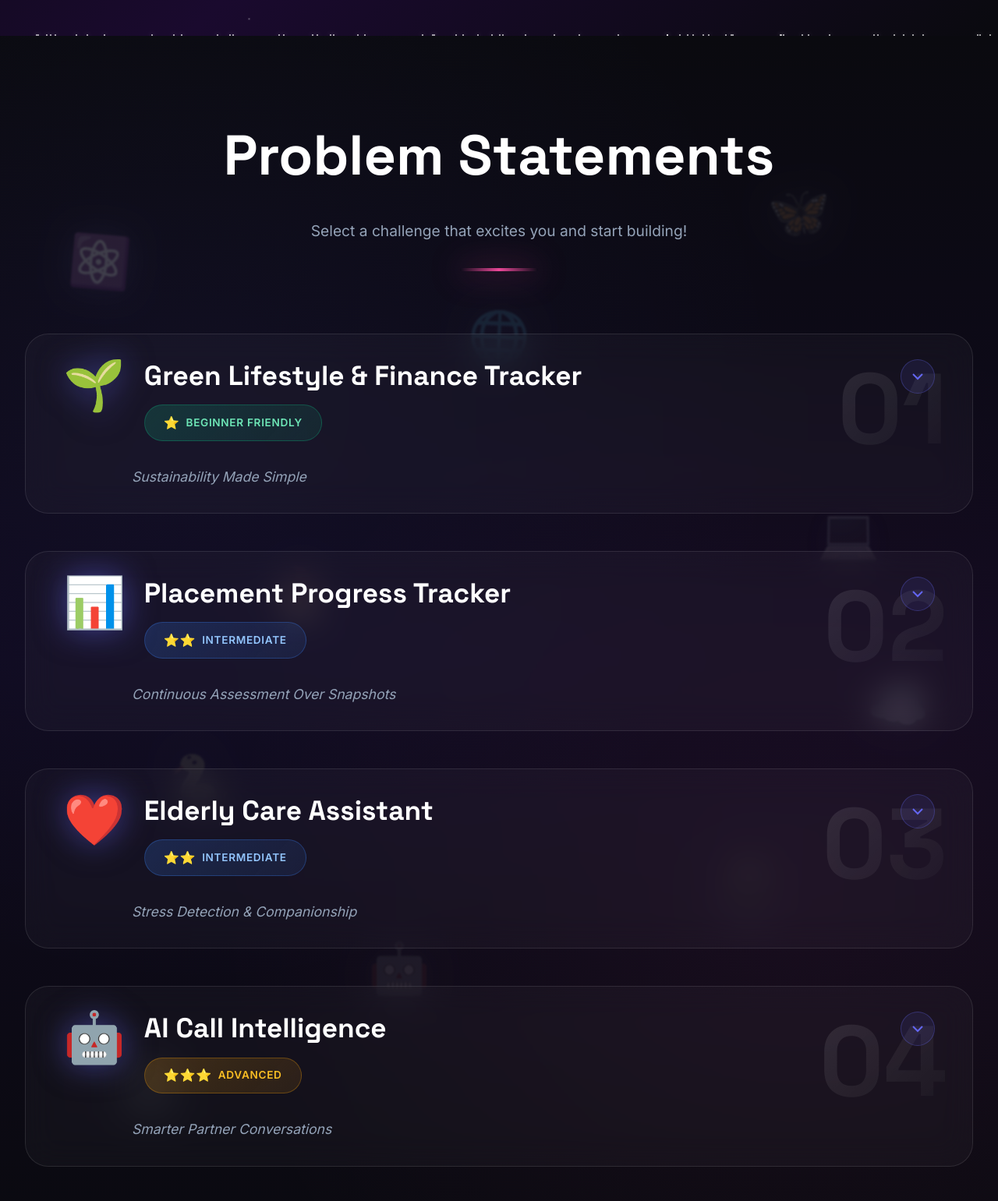
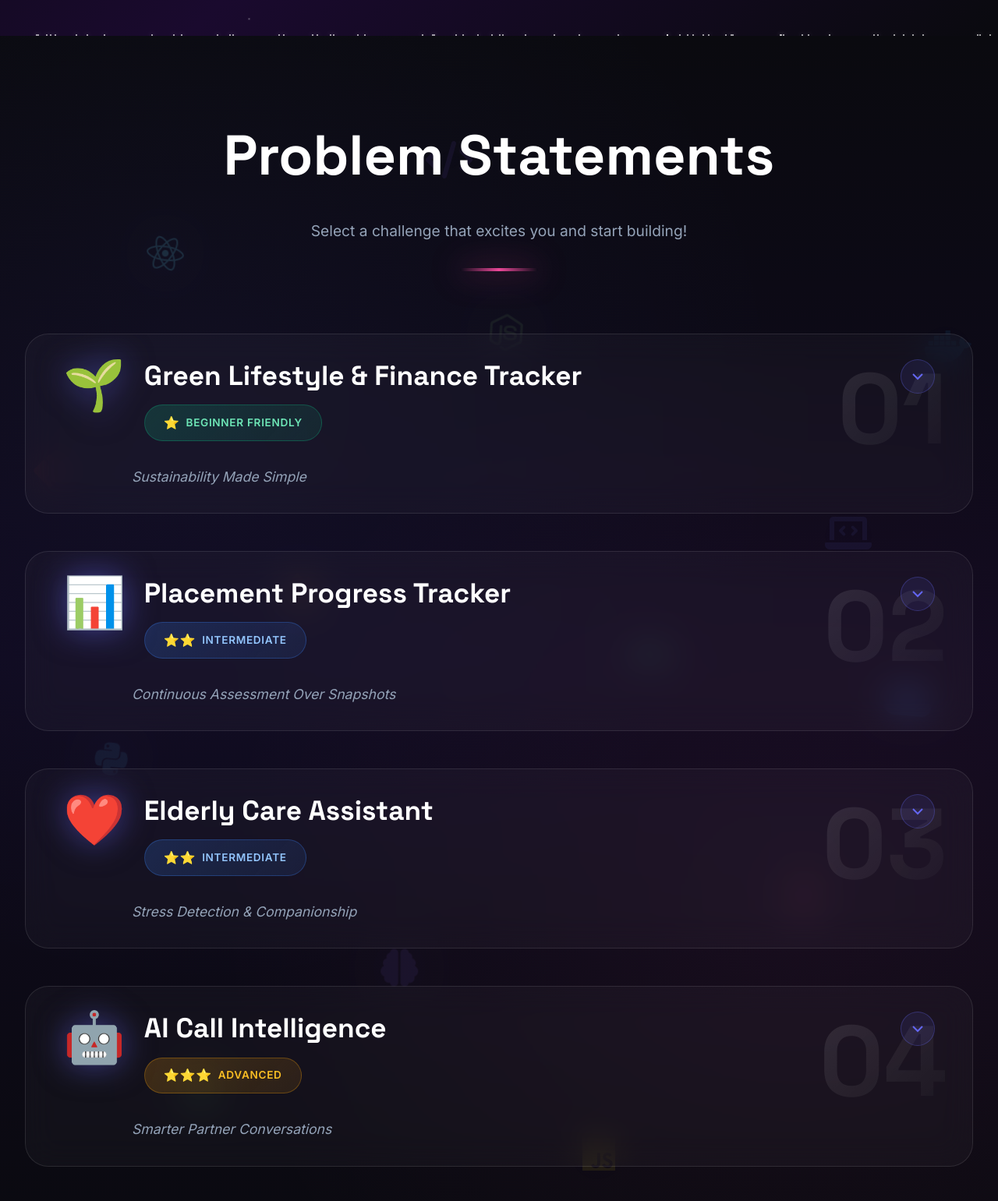
Before and after one commit to samanderson2003/hackathon-hub, a plain HTML site: page index.html in a window 1280 px wide. Shown: the part 754-2295 px from the top of the page at 78% size. Drawn offline with Linux system fonts and the light colour scheme.

Commit message:
Replace emoji icons with Font Awesome professional icons
- Add Font Awesome CDN link to HTML head
- Replace 10 emoji tech icons with 15 Font Awesome icons
- Add professional icons: React, Flutter, Python, Node.js, Git, Docker, Android
- Implement individual color theming for each icon type
- Enhance floating animation with rotation and translation
- Add hover effects with scale and glow
- Improve opacity transitions for better visibility
- Add will-change property for performance optimization

```diff
--- a/index.html
+++ b/index.html
@@ -8,6 +8,7 @@
     <link rel="preconnect" href="https://fonts.googleapis.com">
     <link rel="preconnect" href="https://fonts.gstatic.com" crossorigin>
     <link href="https://fonts.googleapis.com/css2?family=Inter:wght@300;400;500;600;700;800;900&family=Space+Grotesk:wght@300;400;500;600;700&display=swap" rel="stylesheet">
+    <link rel="stylesheet" href="https://cdnjs.cloudflare.com/ajax/libs/font-awesome/6.0.0/css/all.min.css">
 </head>
 <body>
     <!-- Custom Cursor -->
@@ -86,17 +87,53 @@
     <!-- Problem Statements Section -->
     <main class="problems-container">
         <!-- Floating Tech Icons Background -->
+                <!-- Floating Tech Icons -->
         <div class="floating-icons">
-            <div class="tech-icon" style="--delay: 0s; --duration: 20s; --x: 10%; --y: 20%;">⚛️</div>
-            <div class="tech-icon" style="--delay: 2s; --duration: 25s; --x: 80%; --y: 15%;">🦋</div>
-            <div class="tech-icon" style="--delay: 4s; --duration: 22s; --x: 20%; --y: 60%;">🐍</div>
-            <div class="tech-icon" style="--delay: 1s; --duration: 24s; --x: 75%; --y: 70%;">📱</div>
-            <div class="tech-icon" style="--delay: 3s; --duration: 26s; --x: 15%; --y: 85%;">🗄️</div>
-            <div class="tech-icon" style="--delay: 5s; --duration: 23s; --x: 85%; --y: 40%;">💻</div>
-            <div class="tech-icon" style="--delay: 2.5s; --duration: 21s; --x: 50%; --y: 25%;">🌐</div>
-            <div class="tech-icon" style="--delay: 4.5s; --duration: 27s; --x: 40%; --y: 75%;">🤖</div>
-            <div class="tech-icon" style="--delay: 1.5s; --duration: 24s; --x: 90%; --y: 55%;">☁️</div>
-            <div class="tech-icon" style="--delay: 3.5s; --duration: 25s; --x: 30%; --y: 45%;">🔥</div>
+            <div class="tech-icon" style="--delay: 0s; --duration: 20s; --x: 15%; --y: 20%;">
+                <i class="fab fa-react"></i>
+            </div>
+            <div class="tech-icon" style="--delay: 2s; --duration: 22s; --x: 75%; --y: 15%;">
+                <i class="fab fa-flutter"></i>
+            </div>
+            <div class="tech-icon" style="--delay: 1s; --duration: 25s; --x: 10%; --y: 60%;">
+                <i class="fab fa-python"></i>
+            </div>
+            <div class="tech-icon" style="--delay: 3s; --duration: 19s; --x: 80%; --y: 70%;">
+                <i class="fas fa-mobile-alt"></i>
+            </div>
+            <div class="tech-icon" style="--delay: 4s; --duration: 26s; --x: 20%; --y: 85%;">
+                <i class="fas fa-database"></i>
+            </div>
+            <div class="tech-icon" style="--delay: 5s; --duration: 23s; --x: 85%; --y: 40%;">
+                <i class="fas fa-laptop-code"></i>
+            </div>
+            <div class="tech-icon" style="--delay: 2.5s; --duration: 21s; --x: 50%; --y: 25%;">
+                <i class="fab fa-node-js"></i>
+            </div>
+            <div class="tech-icon" style="--delay: 4.5s; --duration: 27s; --x: 40%; --y: 75%;">
+                <i class="fas fa-brain"></i>
+            </div>
+            <div class="tech-icon" style="--delay: 1.5s; --duration: 24s; --x: 90%; --y: 55%;">
+                <i class="fas fa-cloud"></i>
+            </div>
+            <div class="tech-icon" style="--delay: 3.5s; --duration: 25s; --x: 30%; --y: 45%;">
+                <i class="fas fa-fire"></i>
+            </div>
+            <div class="tech-icon" style="--delay: 6s; --duration: 28s; --x: 60%; --y: 90%;">
+                <i class="fab fa-js"></i>
+            </div>
+            <div class="tech-icon" style="--delay: 7s; --duration: 23s; --x: 5%; --y: 35%;">
+                <i class="fab fa-git-alt"></i>
+            </div>
+            <div class="tech-icon" style="--delay: 5.5s; --duration: 26s; --x: 95%; --y: 25%;">
+                <i class="fab fa-docker"></i>
+            </div>
+            <div class="tech-icon" style="--delay: 8s; --duration: 24s; --x: 45%; --y: 10%;">
+                <i class="fas fa-code"></i>
+            </div>
+            <div class="tech-icon" style="--delay: 3.8s; --duration: 22s; --x: 65%; --y: 50%;">
+                <i class="fab fa-android"></i>
+            </div>
         </div>
 
         <div class="section-header">
--- a/style.css
+++ b/style.css
@@ -556,39 +556,67 @@ body {
 
 .tech-icon {
     position: absolute;
-    font-size: 4rem;
-    opacity: 0.12;
-    filter: grayscale(50%) blur(1px);
+    font-size: 3rem;
+    opacity: 0.08;
+    color: var(--primary);
     animation: floatAround var(--duration, 20s) ease-in-out var(--delay, 0s) infinite;
     left: var(--x, 50%);
     top: var(--y, 50%);
     transform: translate(-50%, -50%);
-    text-shadow: 0 0 40px rgba(99, 102, 241, 0.4);
+    filter: drop-shadow(0 0 20px rgba(99, 102, 241, 0.3));
     transition: all 0.5s ease;
+    will-change: transform, opacity;
 }
+
+.tech-icon i {
+    display: block;
+    transition: all 0.3s ease;
+}
+
+/* Different colors for different icons */
+.tech-icon:nth-child(1) i { color: #61dafb; } /* React - blue */
+.tech-icon:nth-child(2) i { color: #02569B; } /* Flutter - blue */
+.tech-icon:nth-child(3) i { color: #3776AB; } /* Python - blue */
+.tech-icon:nth-child(4) i { color: var(--accent); } /* Mobile - pink */
+.tech-icon:nth-child(5) i { color: #4DB33D; } /* Database - green */
+.tech-icon:nth-child(6) i { color: var(--primary); } /* Laptop - indigo */
+.tech-icon:nth-child(7) i { color: #68A063; } /* Node.js - green */
+.tech-icon:nth-child(8) i { color: #8b5cf6; } /* Brain - purple */
+.tech-icon:nth-child(9) i { color: #3b82f6; } /* Cloud - blue */
+.tech-icon:nth-child(10) i { color: #f59e0b; } /* Fire - orange */
+.tech-icon:nth-child(11) i { color: #F7DF1E; } /* JavaScript - yellow */
+.tech-icon:nth-child(12) i { color: #F05032; } /* Git - red */
+.tech-icon:nth-child(13) i { color: #2496ED; } /* Docker - blue */
+.tech-icon:nth-child(14) i { color: var(--secondary); } /* Code - purple */
+.tech-icon:nth-child(15) i { color: #3DDC84; } /* Android - green */
 
 .problem-card:hover ~ .floating-icons .tech-icon,
 .problems-container:hover .tech-icon {
-    opacity: 0.2;
-    filter: grayscale(30%) blur(0.5px);
+    opacity: 0.15;
+}
+
+.tech-icon:hover {
+    opacity: 0.3 !important;
+    transform: translate(-50%, -50%) scale(1.2) rotate(10deg);
+    filter: drop-shadow(0 0 30px currentColor);
 }
 
 @keyframes floatAround {
     0%, 100% {
-        transform: translate(-50%, -50%) translateY(0) rotate(0deg);
-        opacity: 0.1;
+        transform: translate(-50%, -50%) translateY(0) translateX(0) rotate(0deg);
+        opacity: 0.08;
     }
     25% {
-        transform: translate(-50%, -50%) translateY(-30px) rotate(5deg);
-        opacity: 0.2;
+        transform: translate(-50%, -50%) translateY(-40px) translateX(20px) rotate(8deg);
+        opacity: 0.15;
     }
     50% {
-        transform: translate(-50%, -50%) translateY(-60px) rotate(-5deg);
-        opacity: 0.15;
+        transform: translate(-50%, -50%) translateY(-80px) translateX(-10px) rotate(-8deg);
+        opacity: 0.12;
     }
     75% {
-        transform: translate(-50%, -50%) translateY(-30px) rotate(3deg);
-        opacity: 0.2;
+        transform: translate(-50%, -50%) translateY(-40px) translateX(15px) rotate(5deg);
+        opacity: 0.15;
     }
 }
 
```
